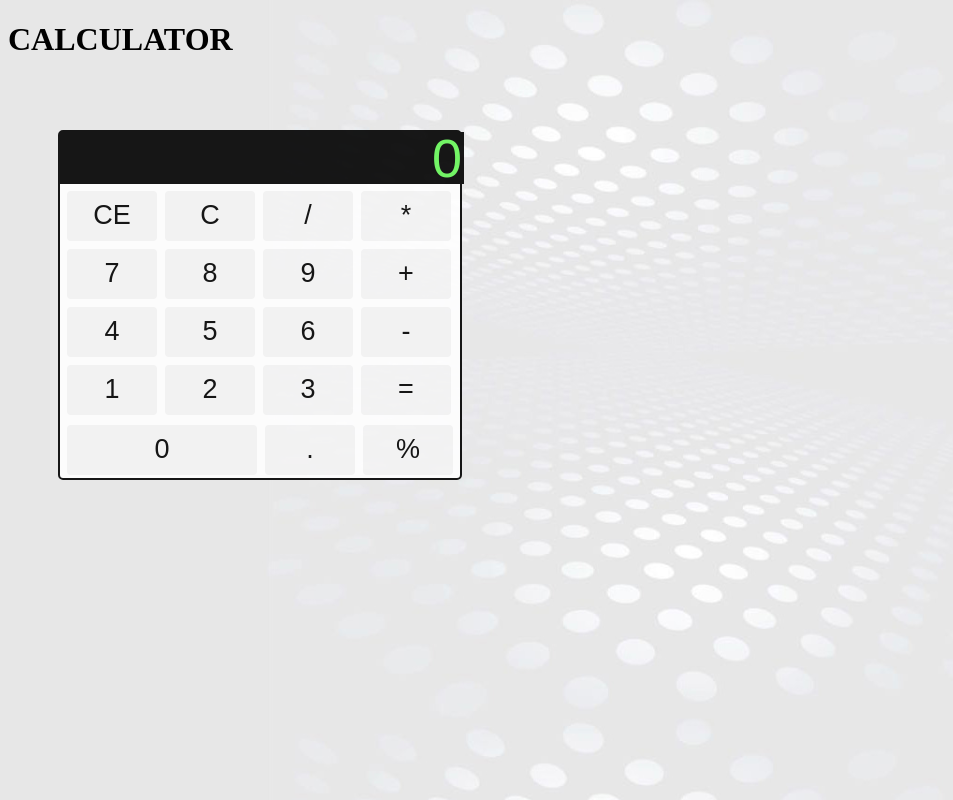
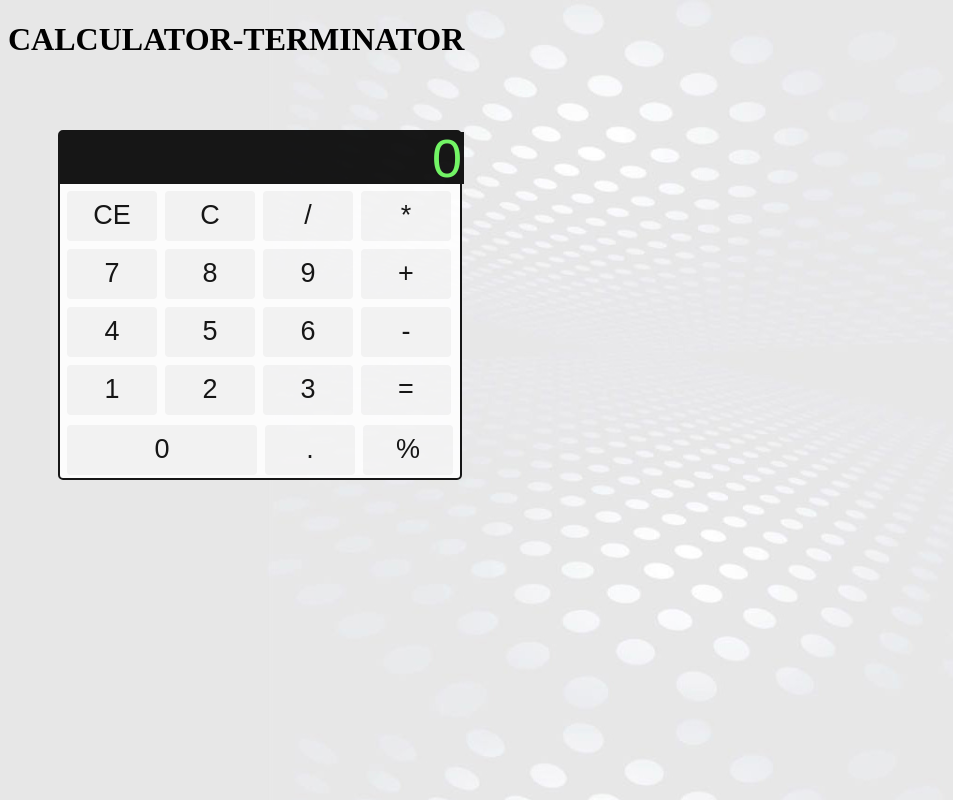
Before and after one commit to AirMaks/calculator, a plain HTML site: page index.html in a window 1280 px wide. Shown: the whole page, without its empty margins (0-953 px from the left). Drawn offline with nearby package versions, Linux system fonts and the light colour scheme.

Commit message:
Update index.html

```diff
--- a/index.html
+++ b/index.html
@@ -2,13 +2,13 @@
 <html lang="en">
 <head>
 	<meta charset="UTF-8">
-	<title>Calculator</title>
+	<title>CALCULATOR</title>
     <meta name="viewport" content="width=device-width">
 	<link rel="stylesheet" href="styler.css">
 </head>
 <body>
 	<main class="page">
-		<h1>CALCULATOR</h1>
+		<h1>CALCULATOR-TERMINATOR</h1>
 		<div class="container"   >
 			<div class="left__page">
 				<div class="draggable">
```
